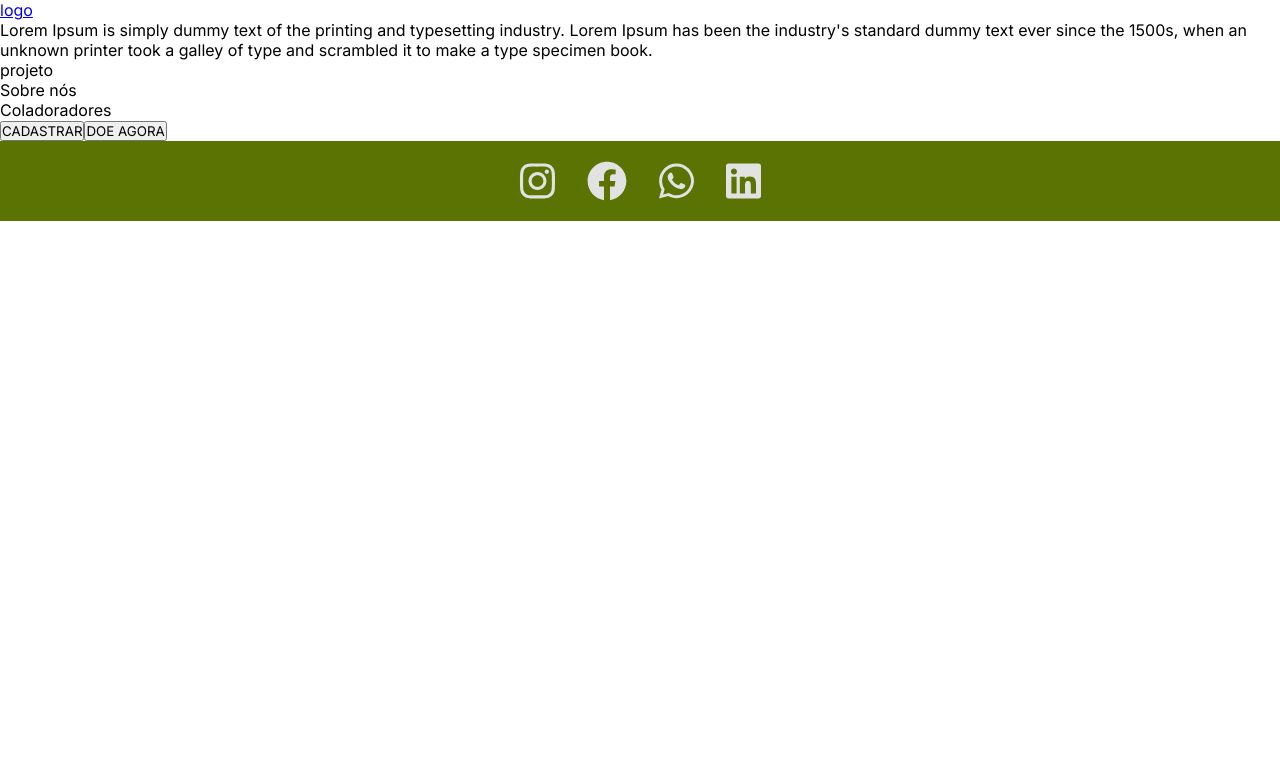
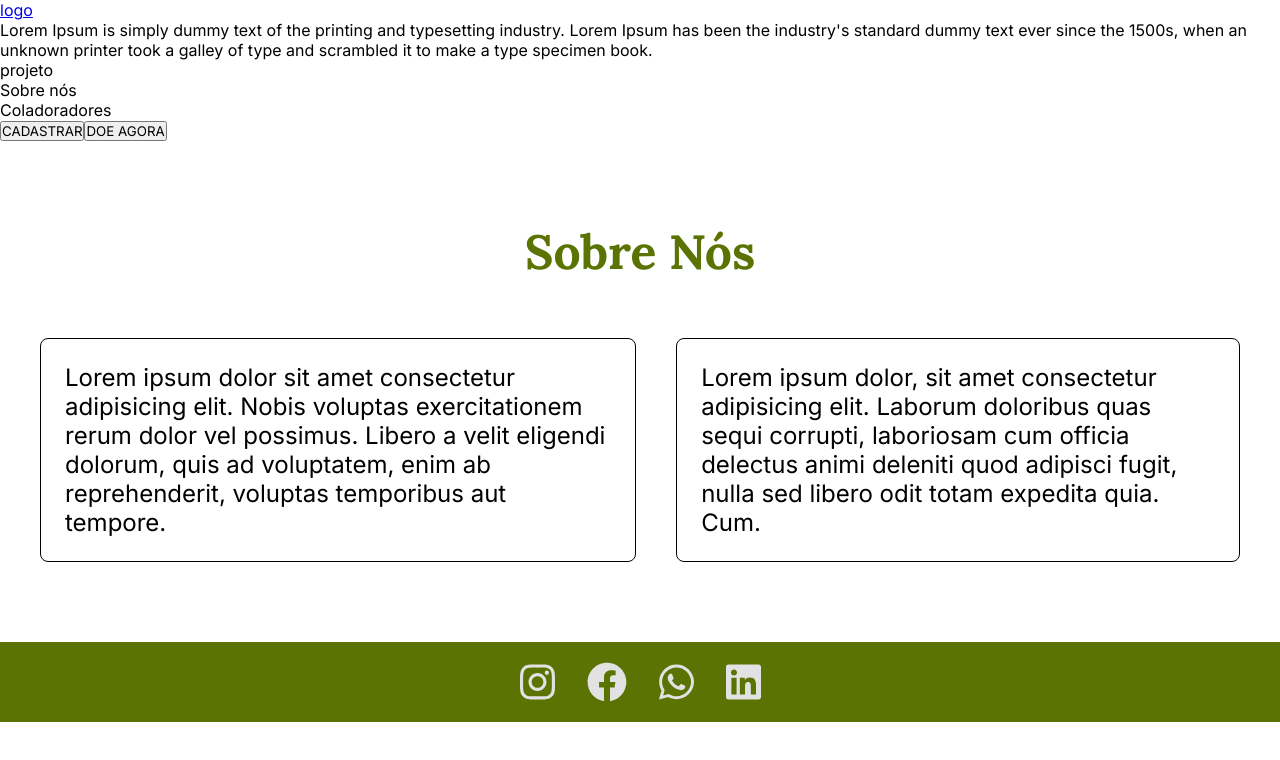
Before and after one commit to JessyeKessia/Anary-Nyn, an Angular app: page / in a window 1280 px wide. Shown: the top 760 px of the page. Built offline with nearby package versions, Linux system fonts and the light colour scheme.

Commit message:
criando seção Sobre Nós

```diff
--- a/src/app/app.component.html
+++ b/src/app/app.component.html
@@ -1,2 +1,3 @@
 <app-head></app-head>
+<app-body></app-body>
 <app-footer></app-footer>
--- a/src/app/app.module.ts
+++ b/src/app/app.module.ts
@@ -7,13 +7,15 @@ import { FontAwesomeModule } from '@fortawesome/angular-fontawesome';
 import { HeadComponent } from './components/head/head.component';
 import { BodyComponent } from './components/body/body.component';
 import { FooterComponent } from './components/footer/footer.component';
+import { AboutUsComponent } from './components/about-us/about-us.component';
 
 @NgModule({
   declarations: [
     AppComponent,
     HeadComponent,
     BodyComponent,
-    FooterComponent
+    FooterComponent,
+    AboutUsComponent
   ],
   imports: [
     BrowserModule,
--- /dev/null
+++ b/src/app/components/about-us/about-us.component.css
@@ -0,0 +1,25 @@
+section {
+  display: flex;
+  flex-direction: column;
+  flex: 1;
+  gap: 3.5rem;
+  align-items: center;
+}
+
+section h2 {
+  color: var(--green-secondary);
+  font-size: 3rem;
+}
+
+section #containers {
+  display: flex;
+  flex: 1;
+  gap: 2.5rem;
+}
+
+section #containers .container {
+  padding: 1.5rem;
+  border: 1px solid black;
+  border-radius: 0.5rem;
+  font-size: 1.5rem;
+}
--- /dev/null
+++ b/src/app/components/about-us/about-us.component.html
@@ -0,0 +1,23 @@
+<section>
+  <h2>Sobre Nós</h2>
+
+  <div id="containers">
+    <div class="container">
+      <p>
+        Lorem ipsum dolor sit amet consectetur adipisicing elit. Nobis voluptas
+        exercitationem rerum dolor vel possimus. Libero a velit eligendi
+        dolorum, quis ad voluptatem, enim ab reprehenderit, voluptas temporibus
+        aut tempore.
+      </p>
+    </div>
+
+    <div class="container">
+      <p>
+        Lorem ipsum dolor, sit amet consectetur adipisicing elit. Laborum
+        doloribus quas sequi corrupti, laboriosam cum officia delectus animi
+        deleniti quod adipisci fugit, nulla sed libero odit totam expedita quia.
+        Cum.
+      </p>
+    </div>
+  </div>
+</section>
--- a/src/app/components/body/body.component.css
+++ b/src/app/components/body/body.component.css
@@ -0,0 +1,6 @@
+main {
+  padding: 5rem 2.5rem;
+  display: flex;
+  flex-direction: column;
+  gap: 80px;
+}
--- a/src/app/components/body/body.component.html
+++ b/src/app/components/body/body.component.html
@@ -1 +1,3 @@
-<p>body works!</p>
+<main>
+  <app-about-us></app-about-us>
+</main>
```
Also changed, not shown: src/app/components/about-us/about-us.component.ts (added, +10 -0 lines), 1 other file (tests, documents, lock files or other folders).
